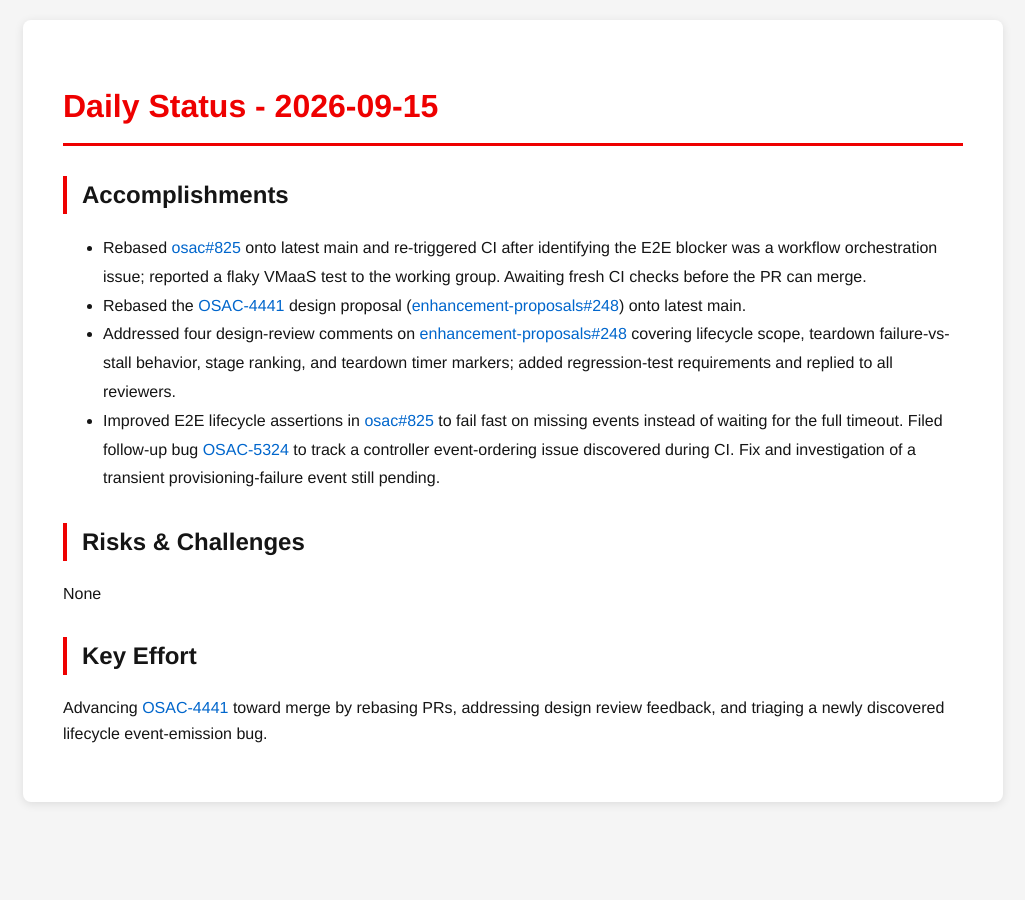
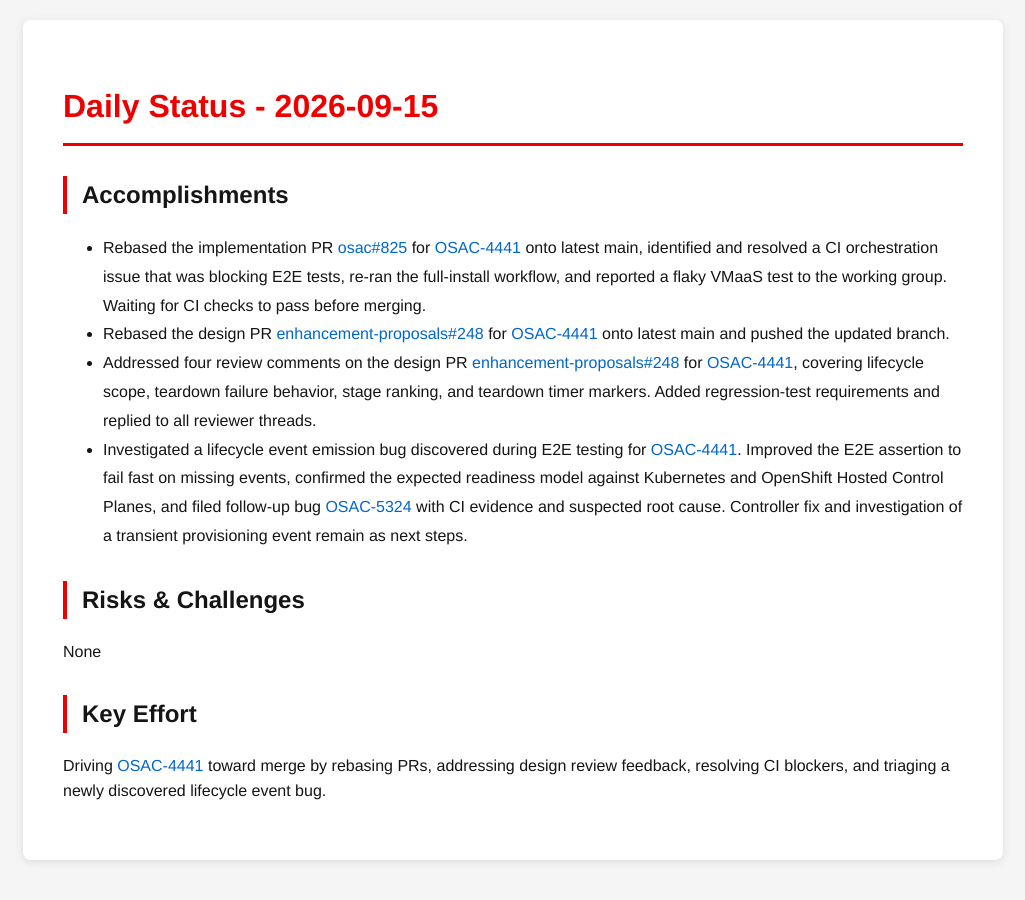
Before and after one commit to tzvatot/daily-status, a Jekyll site: the page built from 2026-09-15.md, in a window 1280 px wide. Shown: the whole page, without its empty margins (127-1152 px from the left). Built offline with Jekyll 4.4.1, drawn with Linux system fonts in a browser that asks for light colours.

Commit message:
Daily status update - 2026-09-15

```diff
--- a/2026-09-15.md
+++ b/2026-09-15.md
@@ -7,13 +7,13 @@
 # Daily Status - 2026-09-15
 
 ## Accomplishments
-- Rebased [osac#825](https://github.com/osac-project/osac/pull/825) onto latest main and re-triggered CI after identifying the E2E blocker was a workflow orchestration issue; reported a flaky VMaaS test to the working group. Awaiting fresh CI checks before the PR can merge.
-- Rebased the [OSAC-4441](https://redhat.atlassian.net/browse/OSAC-4441) design proposal ([enhancement-proposals#248](https://github.com/osac-project/enhancement-proposals/pull/248)) onto latest main.
-- Addressed four design-review comments on [enhancement-proposals#248](https://github.com/osac-project/enhancement-proposals/pull/248) covering lifecycle scope, teardown failure-vs-stall behavior, stage ranking, and teardown timer markers; added regression-test requirements and replied to all reviewers.
-- Improved E2E lifecycle assertions in [osac#825](https://github.com/osac-project/osac/pull/825) to fail fast on missing events instead of waiting for the full timeout. Filed follow-up bug [OSAC-5324](https://redhat.atlassian.net/browse/OSAC-5324) to track a controller event-ordering issue discovered during CI. Fix and investigation of a transient provisioning-failure event still pending.
+- Rebased the implementation PR [osac#825](https://github.com/osac-project/osac/pull/825) for [OSAC-4441](https://redhat.atlassian.net/browse/OSAC-4441) onto latest main, identified and resolved a CI orchestration issue that was blocking E2E tests, re-ran the full-install workflow, and reported a flaky VMaaS test to the working group. Waiting for CI checks to pass before merging.
+- Rebased the design PR [enhancement-proposals#248](https://github.com/osac-project/enhancement-proposals/pull/248) for [OSAC-4441](https://redhat.atlassian.net/browse/OSAC-4441) onto latest main and pushed the updated branch.
+- Addressed four review comments on the design PR [enhancement-proposals#248](https://github.com/osac-project/enhancement-proposals/pull/248) for [OSAC-4441](https://redhat.atlassian.net/browse/OSAC-4441), covering lifecycle scope, teardown failure behavior, stage ranking, and teardown timer markers. Added regression-test requirements and replied to all reviewer threads.
+- Investigated a lifecycle event emission bug discovered during E2E testing for [OSAC-4441](https://redhat.atlassian.net/browse/OSAC-4441). Improved the E2E assertion to fail fast on missing events, confirmed the expected readiness model against Kubernetes and OpenShift Hosted Control Planes, and filed follow-up bug [OSAC-5324](https://redhat.atlassian.net/browse/OSAC-5324) with CI evidence and suspected root cause. Controller fix and investigation of a transient provisioning event remain as next steps.
 
 ## Risks & Challenges
 None
 
 ## Key Effort
-Advancing [OSAC-4441](https://redhat.atlassian.net/browse/OSAC-4441) toward merge by rebasing PRs, addressing design review feedback, and triaging a newly discovered lifecycle event-emission bug.
+Driving [OSAC-4441](https://redhat.atlassian.net/browse/OSAC-4441) toward merge by rebasing PRs, addressing design review feedback, resolving CI blockers, and triaging a newly discovered lifecycle event bug.
```
